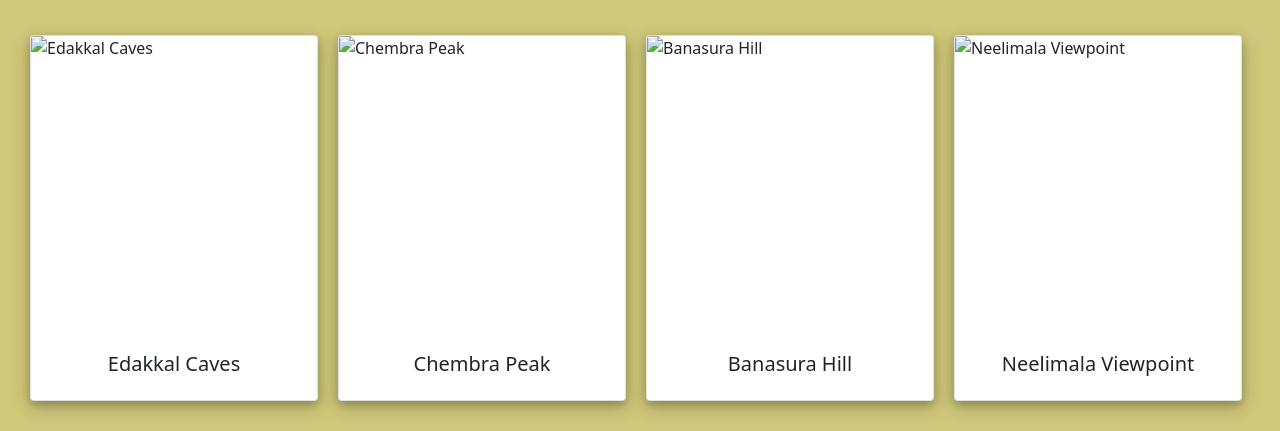
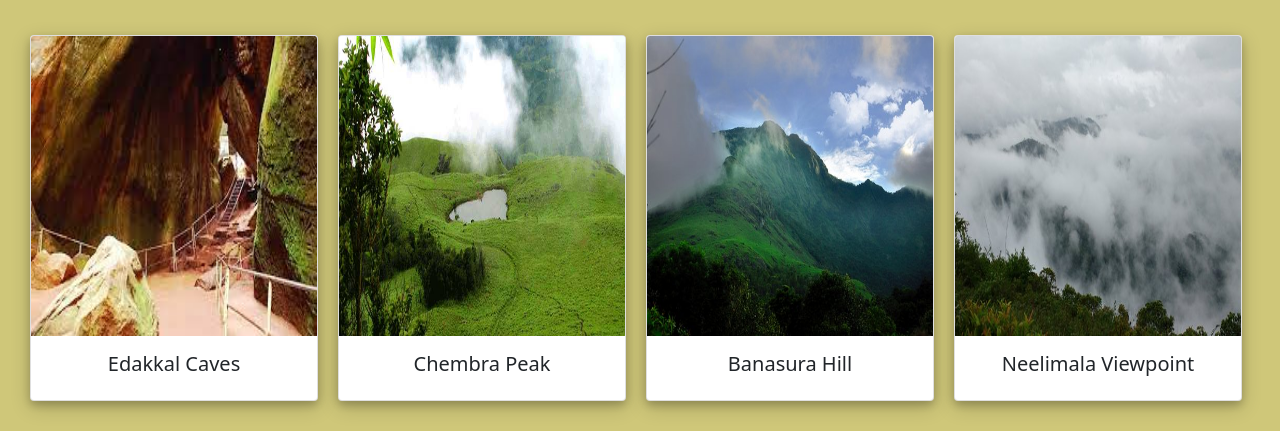
Before and after one commit to liya-mary/liya-kt-1, a plain HTML site: page wayanad.html in a window 1280 px wide. Shown: the part 701-1132 px from the top of the page. Drawn offline with nearby package versions, Linux system fonts and the light colour scheme.

Commit message:
Add files via upload

```diff
--- a/wayanad.html
+++ b/wayanad.html
@@ -29,7 +29,7 @@
         <div class="districts1">
 
             <div class="card col-lg-3" style="width: 18rem;">
-              <img src="images/wyd-img1.jpg" class="card-img-top" style="height: 300px;" alt="Edakkal Caves">
+              <img src="img/wyd-img1.jpg" class="card-img-top" style="height: 300px;" alt="Edakkal Caves">
               <div class="card-body"style="text-align:center;">
                 <h5 class="card-title"style="text-align: center;">Edakkal Caves</h5>
 
@@ -37,7 +37,7 @@
             </div>
 
             <div class="card col-lg-3" style="width: 18rem; ">
-              <img src="images/wyd-img2.png" class="card-img-top"style="height: 300px;" alt="Chembra Peak">
+              <img src="img/wyd-img2.png" class="card-img-top"style="height: 300px;" alt="Chembra Peak">
               <div class="card-body"style="text-align: center; ">
                 <h5 class="card-title"style="text-align: center;">Chembra Peak</h5>
 
@@ -45,7 +45,7 @@
             </div>
 
             <div class="card col-lg-3" style="width: 18rem;">
-              <img src="images/wyd-img3.jpg" class="card-img-top"style="height: 300px;" alt="Banasura Hill">
+              <img src="img/wyd-img3.jpg" class="card-img-top"style="height: 300px;" alt="Banasura Hill">
               <div class="card-body"style="text-align: center;">
                 <h5 class="card-title" style="text-align: center;">Banasura Hill</h5>
 
@@ -53,7 +53,7 @@
             </div>
 
             <div class="card col-lg-3" style="width: 18rem;">
-              <img src="images/wyd-img4.jpg" class="card-img-top"style="height: 300px;" alt="Neelimala Viewpoint">
+              <img src="img/wyd-img4.jpg" class="card-img-top"style="height: 300px;" alt="Neelimala Viewpoint">
               <div class="card-body" style="text-align: center;">
                 <h5 class="card-title">Neelimala Viewpoint</h5>
 
```
